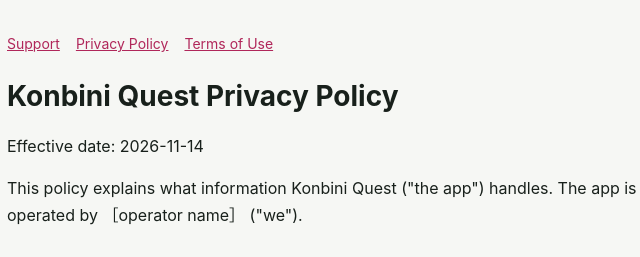
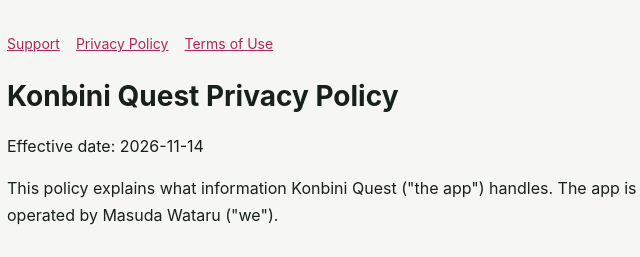
Before and after one commit to arial1777/konbini-quest, a plain HTML site: page privacy.html in a window 1280 px wide. Shown: the top 257 px of the page, 293-933 px from the left. Drawn offline with Linux system fonts and the light colour scheme.

Commit message:
Fill in operator name
Co-Authored-By: Claude Opus 5.5 <noreply@anthropic.com>

```diff
--- a/privacy.html
+++ b/privacy.html
@@ -21,7 +21,7 @@
 <nav><a href="./">Support</a><a href="privacy.html">Privacy Policy</a><a href="terms.html">Terms of Use</a></nav>
 <h1>Konbini Quest Privacy Policy</h1>
 <p>Effective date: 2026-11-14</p>
-<p>This policy explains what information Konbini Quest ("the app") handles. The app is operated by ［operator name］ ("we").</p>
+<p>This policy explains what information Konbini Quest ("the app") handles. The app is operated by Masuda Wataru ("we").</p>
 <h2>What stays on your phone</h2>
 <p>The app saves the following on your device only. We never receive it.</p>
 <ul>
```
Also changed, not shown: terms.html (+1 -1 lines).
